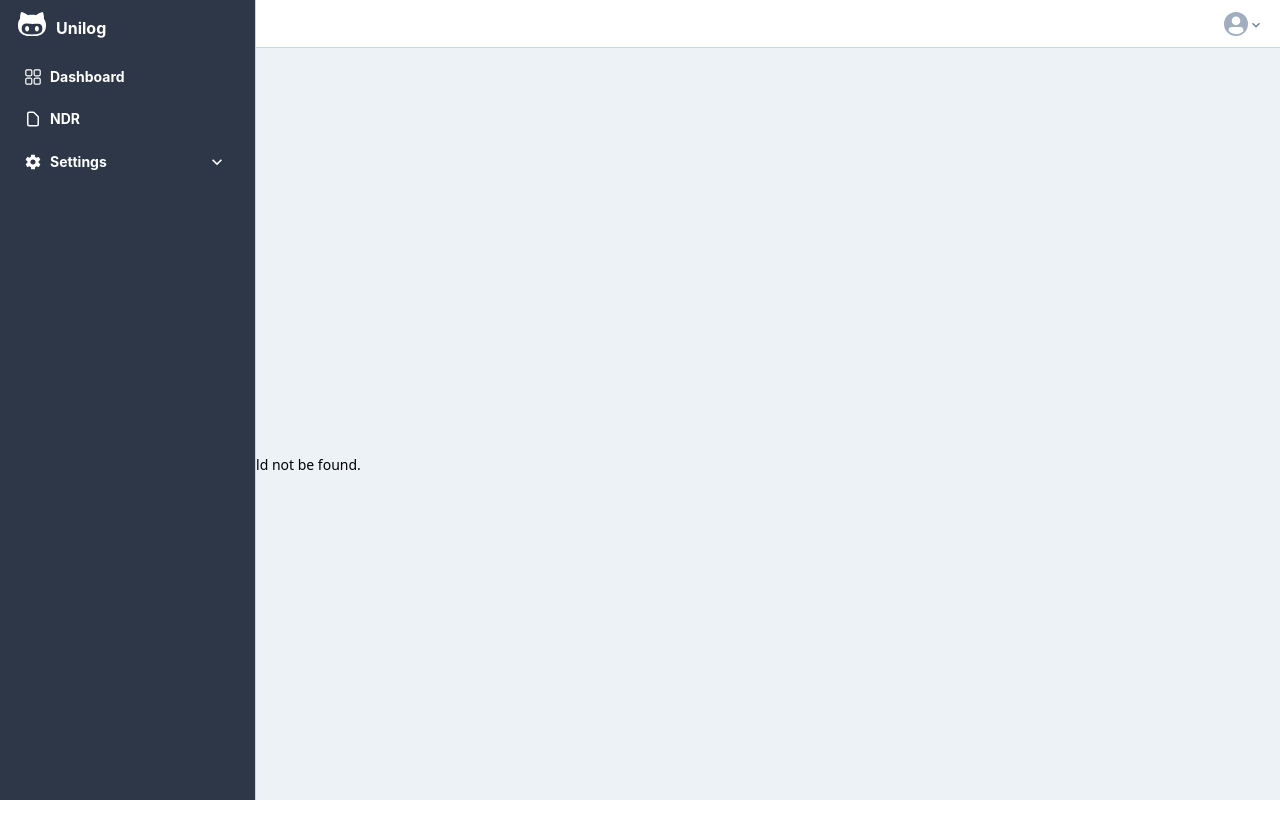
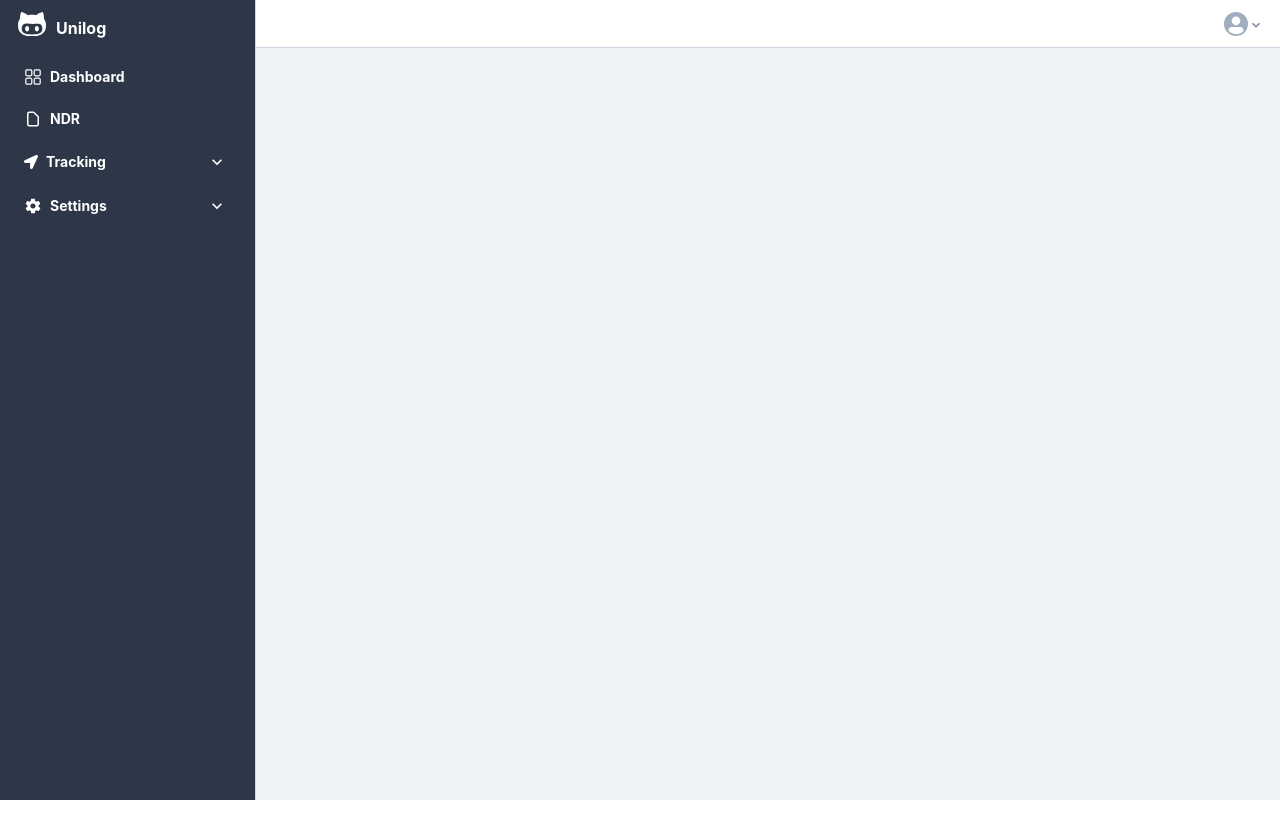
Before and after one commit to shaswat-jsr-97/unilog-shaswat, a Next.js app: page /tracking/orders in a window 1280 px wide. Before the commit this address had no page. Shown: the top 838 px of the page. After the commit the page ends 800 px from the top, so only its background shows below. Built offline with nearby package versions, Linux system fonts and the light colour scheme.

Commit message:
Add tracking/orders page placeholder

```diff
--- a/layouts/Sidebar/Sidebar.tsx
+++ b/layouts/Sidebar/Sidebar.tsx
@@ -9,6 +9,7 @@ import {
     Text,
 } from '@chakra-ui/react'
 import Link from 'next/link'
+import { FaLocationArrow } from 'react-icons/fa'
 import { HiOutlineDocument } from 'react-icons/hi'
 import { IoMdSettings } from 'react-icons/io'
 import { IoLogoOctocat } from 'react-icons/io'
@@ -36,29 +37,7 @@ export default function Sidebar() {
                                 </Text>
                             </Flex>
                         </Link>
-                        {/* <Flex py={3} px={3} className={styles.menuToggle}>
-                            <AccordionIcon color="white" />
-                        </Flex> */}
                     </AccordionButton>
-                    {/* <AccordionPanel className={styles.submenuContainer}>
-                        <Flex flexDir="column" ps={9}>
-                            <Link href={'#'}>
-                                <Text my={2} as="p" fontSize="xs" color="white" className={styles.submenuItem}>
-                                    Dashboard Item 1
-                                </Text>
-                            </Link>
-                            <Link href={'#'}>
-                                <Text my={2} as="p" fontSize="xs" color="white" className={styles.submenuItem}>
-                                    Dashboard Item 2
-                                </Text>
-                            </Link>
-                            <Link href={'#'}>
-                                <Text my={2} as="p" fontSize="xs" color="white" className={styles.submenuItem}>
-                                    Dashboard Item 3
-                                </Text>
-                            </Link>
-                        </Flex>
-                    </AccordionPanel> */}
                 </AccordionItem>
                 <AccordionItem border="0">
                     <AccordionButton p={0} className={styles.menuItem} _hover={{ bgColor: 'gray.800' }}>
@@ -70,17 +49,31 @@ export default function Sidebar() {
                                 </Text>
                             </Flex>
                         </Link>
-                        {/* <Flex py={3} px={3} className={styles.menuToggle}>
-                        <AccordionIcon color="white"/>
-                    </Flex> */}
                     </AccordionButton>
-                    {/* <AccordionPanel className={styles.submenuContainer}>
-                    <Flex flexDir="column" ps={9}>
-                        <Link href={'#'}><Text my={2} as="p" fontSize="xs" color="white" className={styles.submenuItem}>Submenu Item 1</Text></Link>
-                        <Link href={'#'}><Text my={2} as="p" fontSize="xs" color="white" className={styles.submenuItem}>Submenu Item 1</Text></Link>
-                        <Link href={'#'}><Text my={2} as="p" fontSize="xs" color="white" className={styles.submenuItem}>Submenu Item 1</Text></Link>
-                    </Flex>
-                    </AccordionPanel> */}
+                </AccordionItem>
+                <AccordionItem border="0">
+                    <AccordionButton p={0} className={styles.menuItem} _hover={{ bgColor: 'gray.800' }}>
+                        <Link href="/tracking/orders" className={styles.menuLink}>
+                            <Flex flexDir="row" flexGrow={1} align="center" gap="0.5rem" py={3} px={2}>
+                                <Icon as={FaLocationArrow} fontSize="sm" color="white" />
+                                <Text fontWeight="bold" className={styles.title} as="span" fontSize="sm" color="white">
+                                    Tracking
+                                </Text>
+                            </Flex>
+                        </Link>
+                        <Flex py={3} px={3} className={styles.menuToggle}>
+                            <AccordionIcon color="white" />
+                        </Flex>
+                    </AccordionButton>
+                    <AccordionPanel className={styles.submenuContainer}>
+                        <Flex flexDir="column" ps={9}>
+                            <Link href={'/tracking/orders'}>
+                                <Text my={2} as="p" fontSize="xs" color="white" className={styles.submenuItem}>
+                                    Orders
+                                </Text>
+                            </Link>
+                        </Flex>
+                    </AccordionPanel>
                 </AccordionItem>
                 <AccordionItem border="0">
                     <AccordionButton p={0} className={styles.menuItem} _hover={{ bgColor: 'gray.800' }}>
@@ -117,39 +110,6 @@ export default function Sidebar() {
                     </AccordionPanel>
                 </AccordionItem>
             </Accordion>
-            {/* <Flex className={styles.menuItem} borderRadius={4} align="center" gap={2}>
-                <Link href="/dashboard/overview" className={styles.menuLink}>
-                    <Flex flexDir="row" flexGrow={1} align="center" gap="0.5rem" py={3} px={2}>
-                        <Icon as={RxDashboard} fontSize="lg" color="white" />
-                        <Text fontWeight="bold" className={styles.title} as="span" fontSize="sm" color="white">
-                            Dashboard
-                        </Text>
-                    </Flex>
-                </Link>
-
-            </Flex>
-            <Flex flexDir="column" ps={9}>
-                <Link href={'#'}><Text my={2} as="p" fontSize="xs" color="white" className={styles.submenuItem}>Submenu Item 1</Text></Link>
-                <Link href={'#'}><Text my={2} as="p" fontSize="xs" color="white" className={styles.submenuItem}>Submenu Item 1</Text></Link>
-                <Link href={'#'}><Text my={2} as="p" fontSize="xs" color="white" className={styles.submenuItem}>Submenu Item 1</Text></Link>
-            </Flex>
-            <Link href="/ndr" className={styles.menuLink}>
-                <Flex className={styles.menuItem} py={3} borderRadius={4} px={2} align="center" gap={2}>
-                    <Icon as={HiOutlineDocument} fontSize="lg" color="white" />
-                    <Text fontWeight="bold" className={styles.title} as="span" fontSize="sm" color="white">
-                        NDR
-                    </Text>
-                </Flex>
-            </Link>
-
-            <Link href="/settings" className={styles.menuLink}>
-                <Flex className={styles.menuItem} py={3} borderRadius={4} px={2} align="center" gap={2}>
-                    <Icon as={IoMdSettings} fontSize="lg" color="white" />
-                    <Text fontWeight="bold" className={styles.title} as="span" fontSize="sm" color="white">
-                        Settings
-                    </Text>
-                </Flex>
-            </Link> */}
         </Flex>
     )
 }
--- /dev/null
+++ b/pages/tracking/orders/index.tsx
@@ -0,0 +1,3 @@
+export default function Orders() {
+    return <>Orders!</>
+}
```
